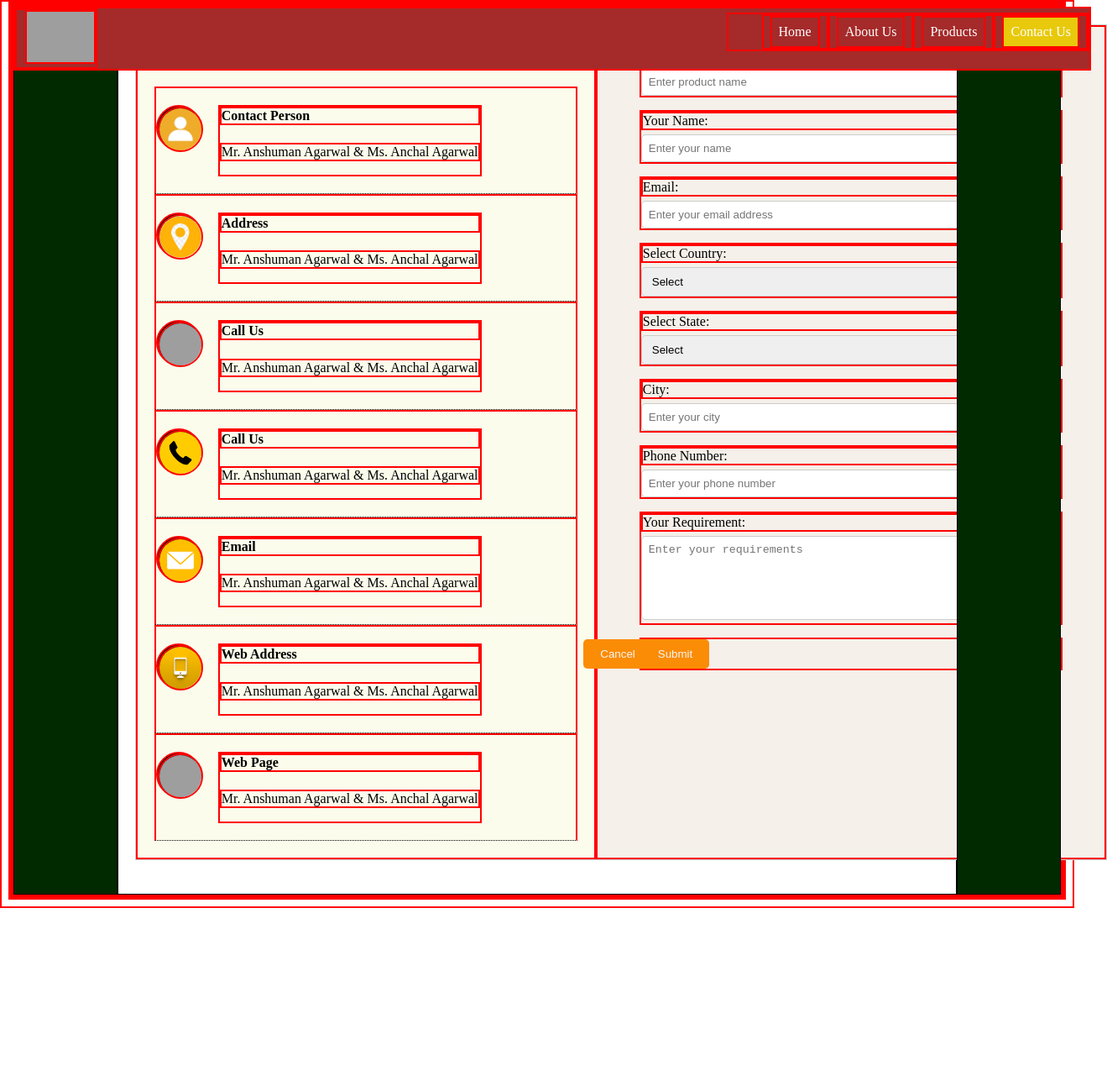
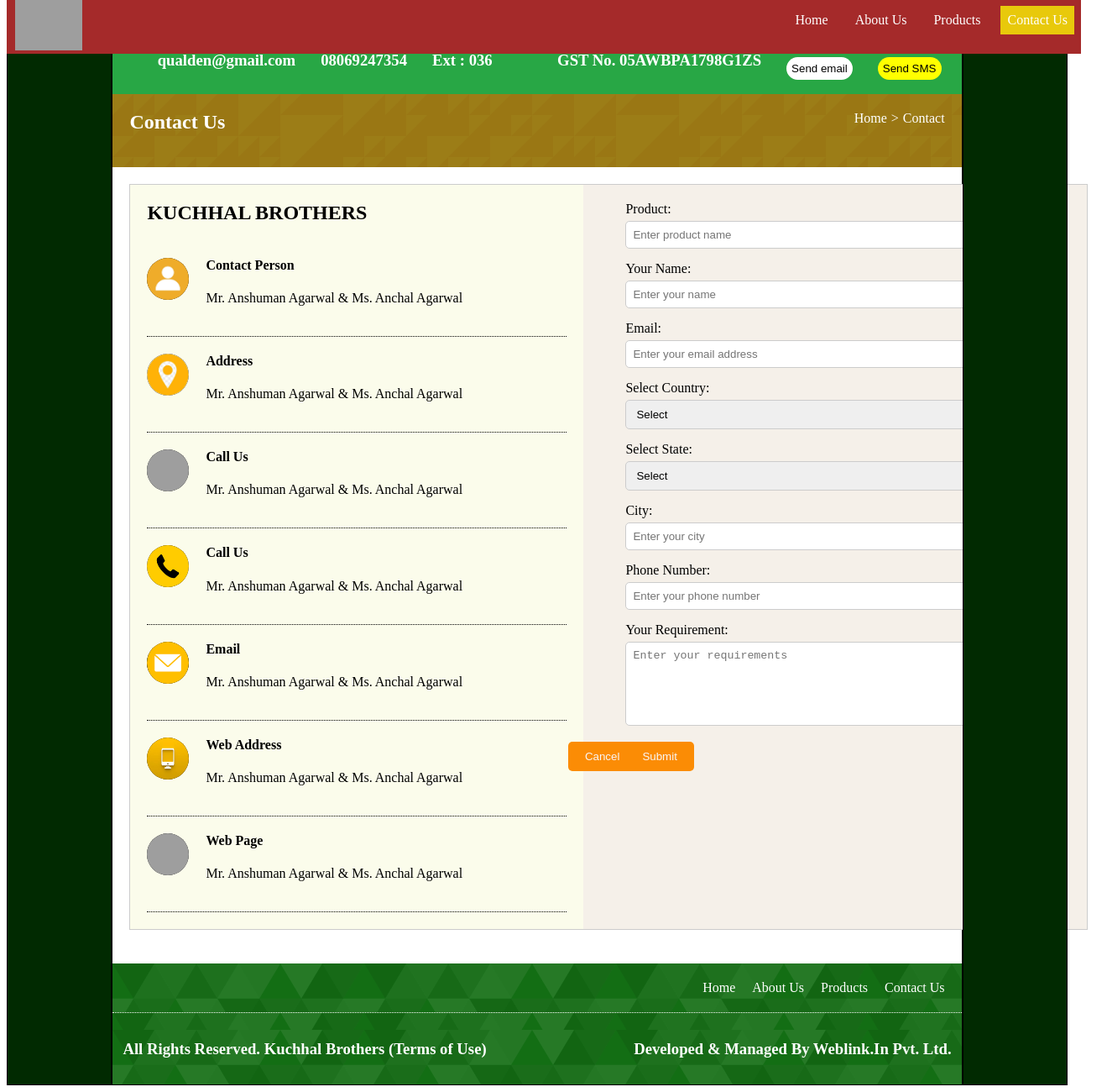
Before and after one commit to muskanatwork/qualden-ecommerce, a React (Vite) app: page /contact in a window 1280 px wide. Shown: the whole page at 84% size, 1319 px wide, since content can reach past the window. Before the commit the page ends 1081 px from the top, so only its background shows below. Built offline with nearby package versions, Linux system fonts and the light colour scheme; grey boxes are pictures that could not be loaded.

Commit message:
create breadcrumbes

```diff
--- a/src/App.css
+++ b/src/App.css
@@ -1,6 +1,5 @@
 * {
   margin-top: 0%;
-  border: solid red 2px;
 }
 
 .productCartContainer {
@@ -474,6 +473,28 @@ textarea {
 }
 
 
+
+
+/* about us css */
+.container2 {
+  display: flex;
+}
+
+/* Paragraph stuling in the aboutus page*/
+
+.paragraph {
+  width: 840px;
+}
+
+.paragraph p {
+  margin-bottom: 20px;
+  text-align: justify;
+}
+
+.aboutusContent {
+  padding: 30px;
+}
+
 /* Accodian design in the about us page */
 .accordianDiv {
   background-color: rgb(247, 245, 242);
@@ -503,26 +524,6 @@ textarea {
 
 .aboutusContentDiv {
   display: flex;
-}
-
-/* about us css */
-.container2 {
-  display: flex;
-}
-
-/* Paragraph stuling in the aboutus page*/
-
-.paragraph {
-  width: 840px;
-}
-
-.paragraph p {
-  margin-bottom: 20px;
-  text-align: justify;
-}
-
-.aboutusContent {
-  padding: 30px;
 }
 
 /* Table styling  */
@@ -654,7 +655,8 @@ textarea {
   resize: vertical;
 }
 
-button[type="submit"],
+
+.btn button[type="submit"],
 button[type="submit"]:last-of-type {
   background-color: rgb(251, 140, 5);
   color: rgb(249, 246, 246);
@@ -716,3 +718,97 @@ button[type="submit"]:last-of-type:hover {
   border-radius: 25px;
   border: none;
 }
+
+.email-button {
+  background-color: white;
+  color: black;
+}
+
+.sms-button {
+  background-color: yellow;
+  color: black;
+}
+
+
+
+/* breadcrumb styling */
+
+
+.breadcrumbs{
+  background: url('../src/assets/repeating-triangles.svg');
+  width: 100%;
+  padding: 20px;
+  display: flex;
+  justify-content: space-between;
+}
+
+.breadcrumbs h2{
+  color: #fff;
+}
+
+.link{
+  color: #fff;
+}
+
+.breadcrumbs a{
+text-decoration: none;
+}
+.breadcrumbs span::before {
+  content: '>';
+  margin: 0 5px;
+  color: white;
+}
+
+.footer-nav {
+  display: flex;
+  justify-content: end;
+  width: 100%;
+  background: url('../src/assets/large-triangles\ \(2\).svg');
+  padding: 20px;
+}
+
+.footer-nav ul {
+  list-style-type: none;
+  padding: 0;
+  margin: 0;
+  text-align: center;
+}
+
+.footer-nav ul li {
+  display: inline;
+  margin-right: 20px;
+}
+
+.footer-nav ul li:last-child {
+  margin-right: 0;
+}
+
+.footer-nav ul li a {
+  color: #fff;
+  text-decoration: none;
+  font-size: 16px;
+}
+
+.footer-nav ul li a:hover {
+  text-decoration: underline;
+}
+
+.horiLine {
+  width: 100%;
+  padding-bottom: 20px;
+  background: url('../src/assets/large-triangles\ \(2\).svg');
+}
+
+.horiLine div {
+  border-bottom: 1px dotted #fff;
+}
+
+.footer-content {
+  /* background-color: green; */
+  background: url('../src/assets/large-triangles\ \(2\).svg');
+  width: 100%;
+  display: flex;
+  justify-content: space-between;
+  padding: 12px;
+  color: #fff;
+}
--- a/src/components/AboutUs/Aboutus.jsx
+++ b/src/components/AboutUs/Aboutus.jsx
@@ -2,6 +2,9 @@ import React from 'react';
 import Nav from "../Home/Nav";
 import Accordion from "./Accordian";
 import NavInfo from '../Common/NavInfo';
+import Breadcrumbs from '../Common/Breadcrumbs';
+import FooterNav from '../Common/FooterNav';
+
 
 const AboutUs = () => {
     return (
@@ -11,6 +14,15 @@ const AboutUs = () => {
                 <div className="box1"></div>
                 <div className="box2">
                 <NavInfo/>
+                <div className='breadcrumbs'>
+                        <div>
+                            <h2>About US</h2>
+                        </div>
+                        <div>
+                            <Breadcrumbs />
+                        </div>
+                    </div>
+
                     <div className="aboutusContentDiv">
                         <div className="aboutusContent">
                             <div className="paragraph">
@@ -90,6 +102,7 @@ const AboutUs = () => {
                             </div>
                         </div>
                     </div>
+                    <FooterNav/>
                 </div>
                 <div className="box3"></div>
             </div>
--- /dev/null
+++ b/src/components/Common/Breadcrumbs.jsx
@@ -0,0 +1,24 @@
+// Breadcrumbs.js
+import React from 'react';
+import { Link, useLocation } from 'react-router-dom';
+
+const Breadcrumbs = () => {
+    const location = useLocation();
+    const pathnames = location.pathname.split('/').filter(x => x);
+
+    return (
+        <>
+            <Link className='link' to="/">Home</Link>
+            {pathnames.map((value, index) => {
+                const to = `/${pathnames.slice(0, index + 1).join('/')}`;
+                return (
+                    <span key={to}>
+                        <Link className='link' to={to}>{value.charAt(0).toUpperCase() + value.slice(1)}</Link>
+                    </span>
+                );
+            })}
+        </>
+    );
+};
+
+export default Breadcrumbs;
--- /dev/null
+++ b/src/components/Common/FooterNav.jsx
@@ -0,0 +1,28 @@
+import React from 'react';
+import { Link } from 'react-router-dom';
+
+const FooterNav = () => {
+    return (
+        <>
+            <div className='footer-nav'>
+                <div className='nav-list'>
+                    <ul>
+                        <li><Link to="/">Home</Link></li>
+                        <li><Link to="/about">About Us</Link></li>
+                        <li><Link to="/products">Products</Link></li>
+                        <li><Link to="/contact">Contact Us</Link></li>
+                    </ul>
+                </div>
+            </div>
+            <div className='horiLine'>
+                <div></div>
+            </div>
+            <div className='footer-content'>
+                <h3>All Rights Reserved. Kuchhal Brothers (Terms of Use)</h3>
+                <h3>Developed & Managed By Weblink.In Pvt. Ltd.</h3>
+            </div>
+        </>
+    );
+}
+
+export default FooterNav;
--- a/src/components/Common/NavInfo.jsx
+++ b/src/components/Common/NavInfo.jsx
@@ -8,8 +8,8 @@ const NavInfo = () => {
             </div>
             <div className="info-heading">
                 <h3>GST No. 05AWBPA1798G1ZS</h3>
-                <button className="info-button">Send email</button>
-                <button className="info-button">Send SMS</button>
+                <button className="info-button email-button">Send email</button>
+                <button className="info-button sms-button">Send SMS</button>
             </div>
         </div>
     );
--- a/src/components/ContactUs/Contactus.jsx
+++ b/src/components/ContactUs/Contactus.jsx
@@ -2,6 +2,9 @@ import React from 'react';
 import Nav from "../Home/Nav";
 import ContactUsForm from './ContactUsForm';
 import ContactUsTable from "./ContactUsTable";
+import Breadcrumbs from '../Common/Breadcrumbs';
+import NavInfo from '../Common/NavInfo';
+import FooterNav from '../Common/FooterNav';
 
 const ContactUs = () => {
     return (
@@ -10,10 +13,17 @@ const ContactUs = () => {
                 <Nav />
                 <div className="box1"></div>
                 <div className="box2">
+                <NavInfo />
+                <div className='breadcrumbs'>
+                        <div><h2>Contact Us</h2></div>
+                        <div><Breadcrumbs /></div>
+                    </div>
+
                     <div className="contact-container">
                         <ContactUsTable />
                         <ContactUsForm />
                     </div>
+                    <FooterNav/>
                 </div>
                 <div className="box3"></div>
             </div>
```
Also changed, not shown: src/assets/repeating-triangles.svg (added).
